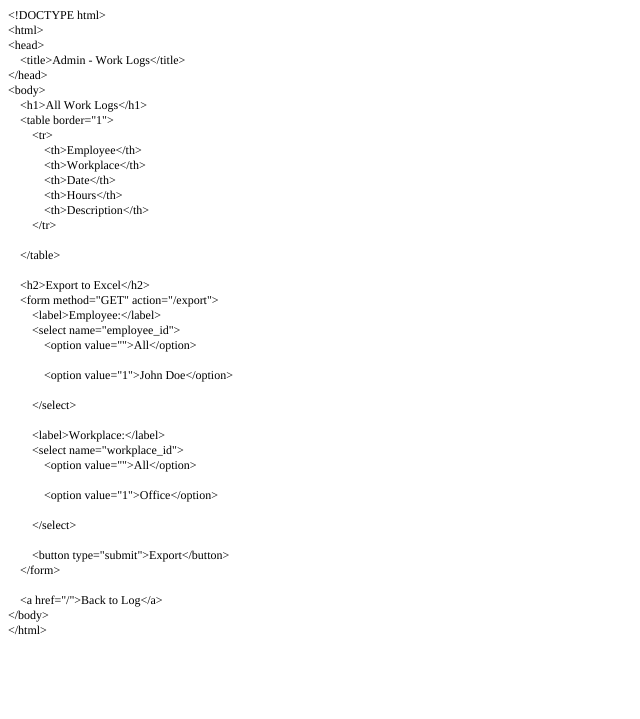
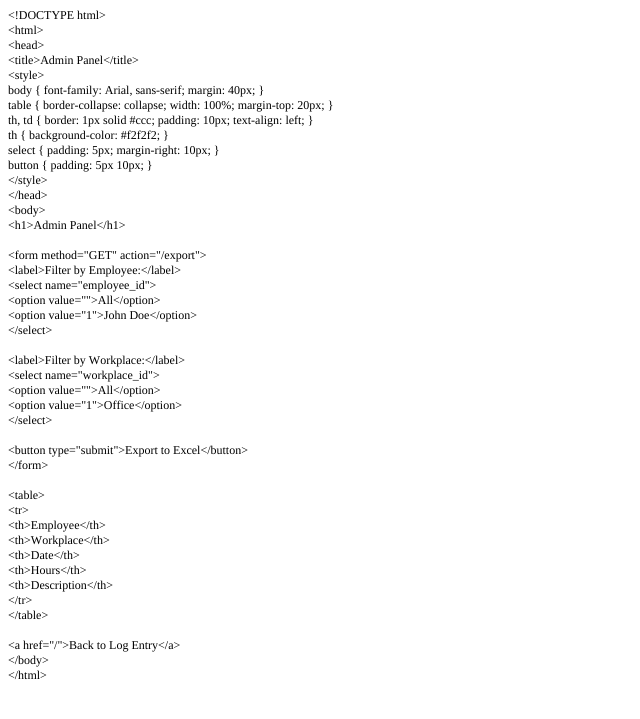
Before and after one commit to DylanBousfield/Logbook, a Flask app: page /admin in a window 1280 px wide. Shown: the top 719 px of the page, without its empty margins (0-640 px from the left). Run offline with Flask 3, Linux system fonts and the light colour scheme; data comes from the database, SQL or seed files in the repository; data that the repository does not hold is empty.

Commit message:
Full working logbook app with dropdowns and Excel export

```diff
--- a/templates/admin.html
+++ b/templates/admin.html
@@ -16,51 +16,59 @@
 <p class="p1"><span class="s1">&lt;!DOCTYPE html&gt;</span></p>
 <p class="p1"><span class="s1">&lt;html&gt;</span></p>
 <p class="p1"><span class="s1">&lt;head&gt;</span></p>
-<p class="p1"><span class="s1"><span class="Apple-converted-space">    </span>&lt;title&gt;Admin - Work Logs&lt;/title&gt;</span></p>
+<p class="p1"><span class="s1">&lt;title&gt;Admin Panel&lt;/title&gt;</span></p>
+<p class="p1"><span class="s1">&lt;style&gt;</span></p>
+<p class="p1"><span class="s1">body { font-family: Arial, sans-serif; margin: 40px; }</span></p>
+<p class="p1"><span class="s1">table { border-collapse: collapse; width: 100%; margin-top: 20px; }</span></p>
+<p class="p1"><span class="s1">th, td { border: 1px solid #ccc; padding: 10px; text-align: left; }</span></p>
+<p class="p1"><span class="s1">th { background-color: #f2f2f2; }</span></p>
+<p class="p1"><span class="s1">select { padding: 5px; margin-right: 10px; }</span></p>
+<p class="p1"><span class="s1">button { padding: 5px 10px; }</span></p>
+<p class="p1"><span class="s1">&lt;/style&gt;</span></p>
 <p class="p1"><span class="s1">&lt;/head&gt;</span></p>
 <p class="p1"><span class="s1">&lt;body&gt;</span></p>
-<p class="p1"><span class="s1"><span class="Apple-converted-space">    </span>&lt;h1&gt;All Work Logs&lt;/h1&gt;</span></p>
-<p class="p1"><span class="s1"><span class="Apple-converted-space">    </span>&lt;table border="1"&gt;</span></p>
-<p class="p1"><span class="s1"><span class="Apple-converted-space">        </span>&lt;tr&gt;</span></p>
-<p class="p1"><span class="s1"><span class="Apple-converted-space">            </span>&lt;th&gt;Employee&lt;/th&gt;</span></p>
-<p class="p1"><span class="s1"><span class="Apple-converted-space">            </span>&lt;th&gt;Workplace&lt;/th&gt;</span></p>
-<p class="p1"><span class="s1"><span class="Apple-converted-space">            </span>&lt;th&gt;Date&lt;/th&gt;</span></p>
-<p class="p1"><span class="s1"><span class="Apple-converted-space">            </span>&lt;th&gt;Hours&lt;/th&gt;</span></p>
-<p class="p1"><span class="s1"><span class="Apple-converted-space">            </span>&lt;th&gt;Description&lt;/th&gt;</span></p>
-<p class="p1"><span class="s1"><span class="Apple-converted-space">        </span>&lt;/tr&gt;</span></p>
-<p class="p1"><span class="s1"><span class="Apple-converted-space">        </span>{% for log in logs %}</span></p>
-<p class="p1"><span class="s1"><span class="Apple-converted-space">        </span>&lt;tr&gt;</span></p>
-<p class="p1"><span class="s1"><span class="Apple-converted-space">            </span>&lt;td&gt;{{ log.employee.name }}&lt;/td&gt;</span></p>
-<p class="p1"><span class="s1"><span class="Apple-converted-space">            </span>&lt;td&gt;{{ log.workplace.name }}&lt;/td&gt;</span></p>
-<p class="p1"><span class="s1"><span class="Apple-converted-space">            </span>&lt;td&gt;{{ log.date }}&lt;/td&gt;</span></p>
-<p class="p1"><span class="s1"><span class="Apple-converted-space">            </span>&lt;td&gt;{{ log.hours }}&lt;/td&gt;</span></p>
-<p class="p1"><span class="s1"><span class="Apple-converted-space">            </span>&lt;td&gt;{{ log.description }}&lt;/td&gt;</span></p>
-<p class="p1"><span class="s1"><span class="Apple-converted-space">        </span>&lt;/tr&gt;</span></p>
-<p class="p1"><span class="s1"><span class="Apple-converted-space">        </span>{% endfor %}</span></p>
-<p class="p1"><span class="s1"><span class="Apple-converted-space">    </span>&lt;/table&gt;</span></p>
+<p class="p1"><span class="s1">&lt;h1&gt;Admin Panel&lt;/h1&gt;</span></p>
 <p class="p2"><span class="s1"></span><br></p>
-<p class="p1"><span class="s1"><span class="Apple-converted-space">    </span>&lt;h2&gt;Export to Excel&lt;/h2&gt;</span></p>
-<p class="p1"><span class="s1"><span class="Apple-converted-space">    </span>&lt;form method="GET" action="/export"&gt;</span></p>
-<p class="p1"><span class="s1"><span class="Apple-converted-space">        </span>&lt;label&gt;Employee:&lt;/label&gt;</span></p>
-<p class="p1"><span class="s1"><span class="Apple-converted-space">        </span>&lt;select name="employee_id"&gt;</span></p>
-<p class="p1"><span class="s1"><span class="Apple-converted-space">            </span>&lt;option value=""&gt;All&lt;/option&gt;</span></p>
-<p class="p1"><span class="s1"><span class="Apple-converted-space">            </span>{% for emp in employees %}</span></p>
-<p class="p1"><span class="s1"><span class="Apple-converted-space">            </span>&lt;option value="{{ emp.id }}"&gt;{{ emp.name }}&lt;/option&gt;</span></p>
-<p class="p1"><span class="s1"><span class="Apple-converted-space">            </span>{% endfor %}</span></p>
-<p class="p1"><span class="s1"><span class="Apple-converted-space">        </span>&lt;/select&gt;</span></p>
+<p class="p1"><span class="s1">&lt;form method="GET" action="/export"&gt;</span></p>
+<p class="p1"><span class="s1">&lt;label&gt;Filter by Employee:&lt;/label&gt;</span></p>
+<p class="p1"><span class="s1">&lt;select name="employee_id"&gt;</span></p>
+<p class="p1"><span class="s1">&lt;option value=""&gt;All&lt;/option&gt;</span></p>
+<p class="p1"><span class="s1">{% for employee in employees %}</span></p>
+<p class="p1"><span class="s1">&lt;option value="{{ employee.id }}"&gt;{{ employee.name }}&lt;/option&gt;</span></p>
+<p class="p1"><span class="s1">{% endfor %}</span></p>
+<p class="p1"><span class="s1">&lt;/select&gt;</span></p>
 <p class="p2"><span class="s1"></span><br></p>
-<p class="p1"><span class="s1"><span class="Apple-converted-space">        </span>&lt;label&gt;Workplace:&lt;/label&gt;</span></p>
-<p class="p1"><span class="s1"><span class="Apple-converted-space">        </span>&lt;select name="workplace_id"&gt;</span></p>
-<p class="p1"><span class="s1"><span class="Apple-converted-space">            </span>&lt;option value=""&gt;All&lt;/option&gt;</span></p>
-<p class="p1"><span class="s1"><span class="Apple-converted-space">            </span>{% for wp in workplaces %}</span></p>
-<p class="p1"><span class="s1"><span class="Apple-converted-space">            </span>&lt;option value="{{ wp.id }}"&gt;{{ wp.name }}&lt;/option&gt;</span></p>
-<p class="p1"><span class="s1"><span class="Apple-converted-space">            </span>{% endfor %}</span></p>
-<p class="p1"><span class="s1"><span class="Apple-converted-space">        </span>&lt;/select&gt;</span></p>
+<p class="p1"><span class="s1">&lt;label&gt;Filter by Workplace:&lt;/label&gt;</span></p>
+<p class="p1"><span class="s1">&lt;select name="workplace_id"&gt;</span></p>
+<p class="p1"><span class="s1">&lt;option value=""&gt;All&lt;/option&gt;</span></p>
+<p class="p1"><span class="s1">{% for workplace in workplaces %}</span></p>
+<p class="p1"><span class="s1">&lt;option value="{{ workplace.id }}"&gt;{{ workplace.name }}&lt;/option&gt;</span></p>
+<p class="p1"><span class="s1">{% endfor %}</span></p>
+<p class="p1"><span class="s1">&lt;/select&gt;</span></p>
 <p class="p2"><span class="s1"></span><br></p>
-<p class="p1"><span class="s1"><span class="Apple-converted-space">        </span>&lt;button type="submit"&gt;Export&lt;/button&gt;</span></p>
-<p class="p1"><span class="s1"><span class="Apple-converted-space">    </span>&lt;/form&gt;</span></p>
+<p class="p1"><span class="s1">&lt;button type="submit"&gt;Export to Excel&lt;/button&gt;</span></p>
+<p class="p1"><span class="s1">&lt;/form&gt;</span></p>
 <p class="p2"><span class="s1"></span><br></p>
-<p class="p1"><span class="s1"><span class="Apple-converted-space">    </span>&lt;a href="/"&gt;Back to Log&lt;/a&gt;</span></p>
+<p class="p1"><span class="s1">&lt;table&gt;</span></p>
+<p class="p1"><span class="s1">&lt;tr&gt;</span></p>
+<p class="p1"><span class="s1">&lt;th&gt;Employee&lt;/th&gt;</span></p>
+<p class="p1"><span class="s1">&lt;th&gt;Workplace&lt;/th&gt;</span></p>
+<p class="p1"><span class="s1">&lt;th&gt;Date&lt;/th&gt;</span></p>
+<p class="p1"><span class="s1">&lt;th&gt;Hours&lt;/th&gt;</span></p>
+<p class="p1"><span class="s1">&lt;th&gt;Description&lt;/th&gt;</span></p>
+<p class="p1"><span class="s1">&lt;/tr&gt;</span></p>
+<p class="p1"><span class="s1">{% for log in logs %}</span></p>
+<p class="p1"><span class="s1">&lt;tr&gt;</span></p>
+<p class="p1"><span class="s1">&lt;td&gt;{{ log.employee.name }}&lt;/td&gt;</span></p>
+<p class="p1"><span class="s1">&lt;td&gt;{{ log.workplace.name }}&lt;/td&gt;</span></p>
+<p class="p1"><span class="s1">&lt;td&gt;{{ log.date }}&lt;/td&gt;</span></p>
+<p class="p1"><span class="s1">&lt;td&gt;{{ log.hours }}&lt;/td&gt;</span></p>
+<p class="p1"><span class="s1">&lt;td&gt;{{ log.description }}&lt;/td&gt;</span></p>
+<p class="p1"><span class="s1">&lt;/tr&gt;</span></p>
+<p class="p1"><span class="s1">{% endfor %}</span></p>
+<p class="p1"><span class="s1">&lt;/table&gt;</span></p>
+<p class="p2"><span class="s1"></span><br></p>
+<p class="p1"><span class="s1">&lt;a href="/"&gt;Back to Log Entry&lt;/a&gt;</span></p>
 <p class="p1"><span class="s1">&lt;/body&gt;</span></p>
 <p class="p1"><span class="s1">&lt;/html&gt;</span></p>
 </body>
```
Also changed, not shown: templates/index.html (+30 -24 lines).
